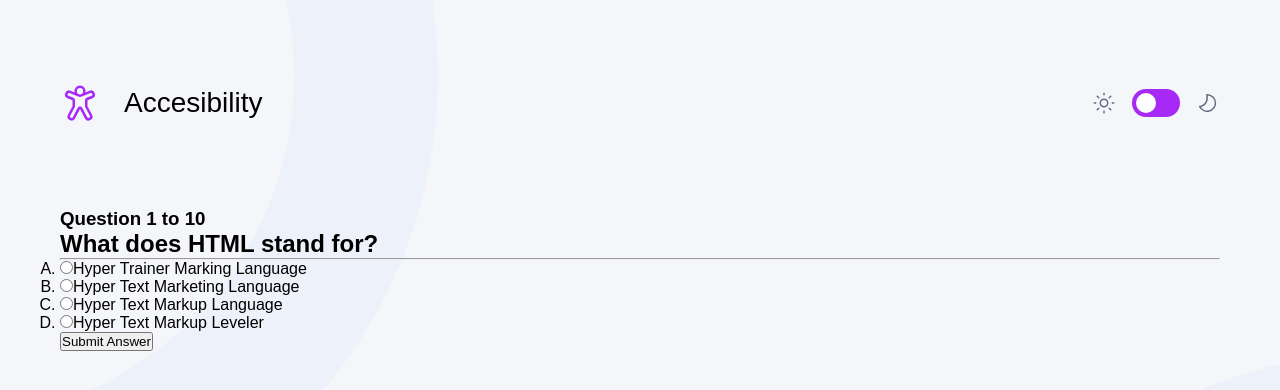
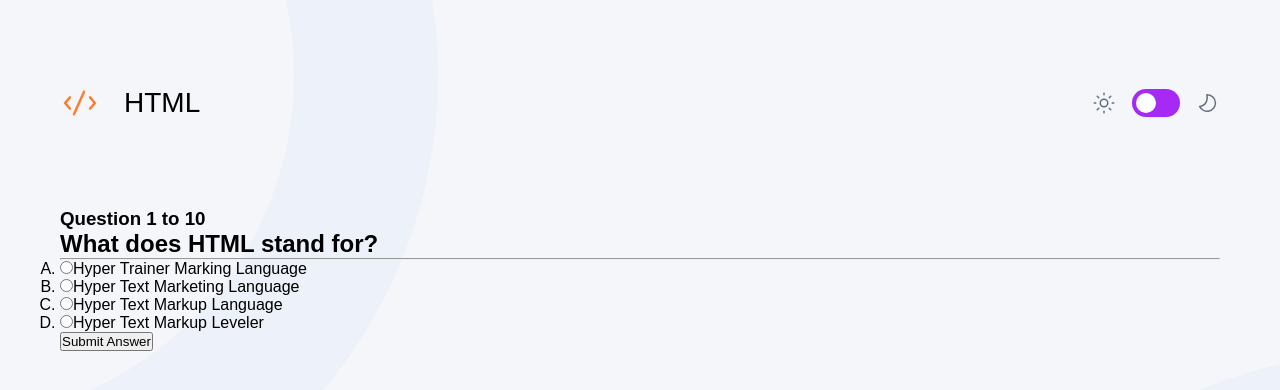
Before and after one commit to Vinicius-PR/frontend-quiz-app, a React (Vite) app: page / in a window 1280 px wide. Both pictures are taken after a click on the item "HTML". Shown: the top 390 px of the page. Built offline with nearby package versions, Linux system fonts and the light colour scheme.

Commit message:
feat: update header component and styles

```diff
--- a/src/components/Header/index.tsx
+++ b/src/components/Header/index.tsx
@@ -1,21 +1,50 @@
+import { useContext } from "react";
+import { QuizContext } from "../../context/QuizContext";
 import Switch from "react-switch";
 
 import sunDarkIcon from '../../assets/images/icon-sun-dark.svg'
 import moonDarkIcon from '../../assets/images/icon-moon-dark.svg'
+
+import htmlIcon from '../../assets/images/icon-html.svg'
+import cssIcon from '../../assets/images/icon-css.svg'
+import jsIcon from '../../assets/images/icon-js.svg'
 import accesibilityIcon from '../../assets/images/icon-accessibility.svg'
 
-import { HeaderContainer, SubjectTitle, SwitchContainer } from './styles'
+import { HeaderContainer, SubjectTitle, SubjectTitleContainer, SwitchContainer } from './styles'
 
 export default function Header() {
+
+  const { subject } = useContext(QuizContext)
+  console.log(subject)
+
+  let imgSrc = ''
+
+  switch (subject) {
+    case 'HTML':
+      imgSrc = htmlIcon
+      break;
+    case 'CSS':
+      imgSrc = cssIcon
+      break;
+    case 'JavaScript':
+      imgSrc = jsIcon
+      break;
+    case 'Accessibility':
+      imgSrc = accesibilityIcon
+      break;
+    default:
+      imgSrc = ''
+      break;
+  }
+
   return (
     <HeaderContainer>
-      <SubjectTitle>
+      <SubjectTitleContainer>
 
-        {/* {imgSrc && <img src={accesibilityIcon} alt={`accesibilityIcon Icon`} />} */}
-        <img src={accesibilityIcon} alt={`accesibilityIcon Icon`} />
+        {imgSrc && <img src={imgSrc} alt={`${subject} icon`} />}
 
-        <h3>Accesibility</h3>
-      </SubjectTitle>
+        <SubjectTitle>{subject}</SubjectTitle>
+      </SubjectTitleContainer>
 
       <SwitchContainer>
         <img src={sunDarkIcon} alt="Sun Icon" />
--- a/src/components/Header/styles.ts
+++ b/src/components/Header/styles.ts
@@ -1,37 +1,41 @@
 import styled from "styled-components";
 import { device } from "../../styles/breakpoints";
-import { textPreset4 } from "../../styles/typography";
+import { textPreset4, textPreset4Mobile } from "../../styles/typography";
 
 export const HeaderContainer = styled.header`
   display: flex;
   justify-content: space-between;
-  /* margin-top: 83px; */
   margin-bottom: 85px;
 
   @media ${device.md} {
-    /* margin-top: 40px; */
     margin-bottom: 50px;
   }
-
 `
 
-export const SubjectTitle = styled.div`
+export const SubjectTitleContainer = styled.div`
   display: flex;
   align-items: center;
-  gap: 24px;
+  gap: 1.5rem;
 
-  div {
-    height: 100%;
-    border: 1px solid red;
+  @media ${device.sm} {
+    gap: 1rem;
   }
+`
 
-  h3 {
-    ${textPreset4}
+export const SubjectTitle = styled.h2`
+  ${textPreset4};
+
+  @media ${device.sm} {
+    ${textPreset4Mobile};
   }
 `
 
 export const SwitchContainer = styled.div`
   display: flex;
   align-items: center;
-  gap: 16px;
+  gap: 1rem;
+
+  @media ${device.sm} {
+    gap: 0.5rem;
+  }
 `
```
